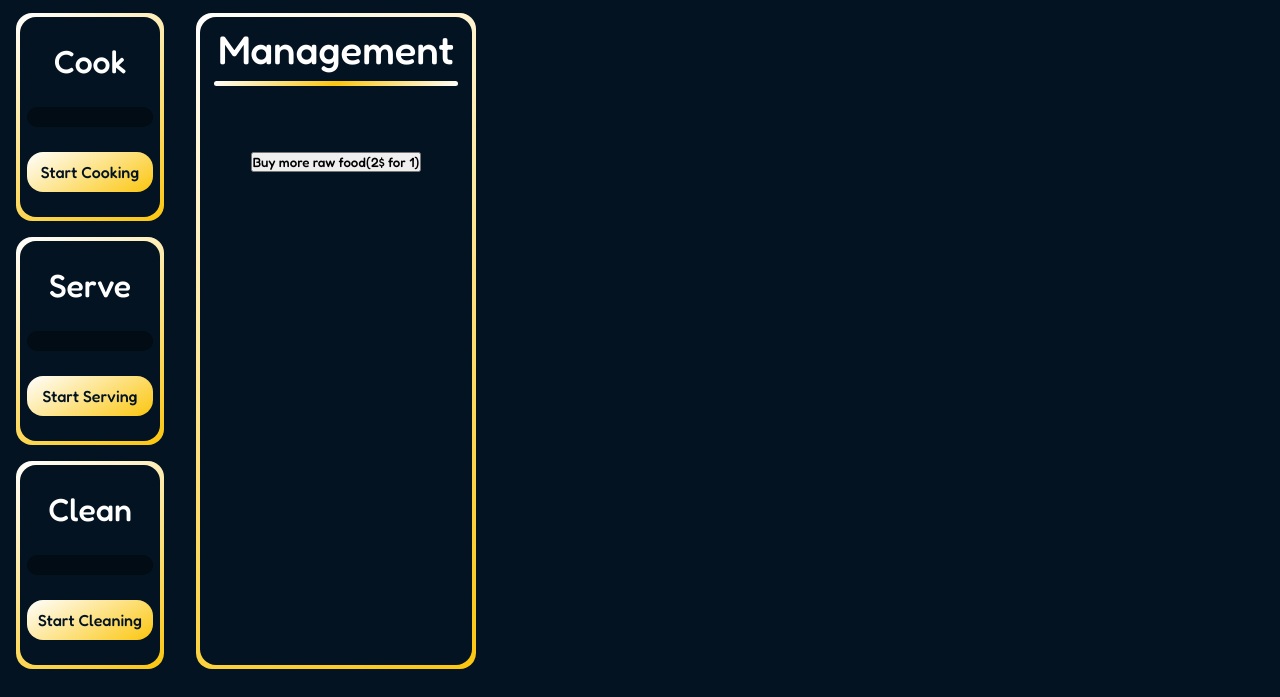
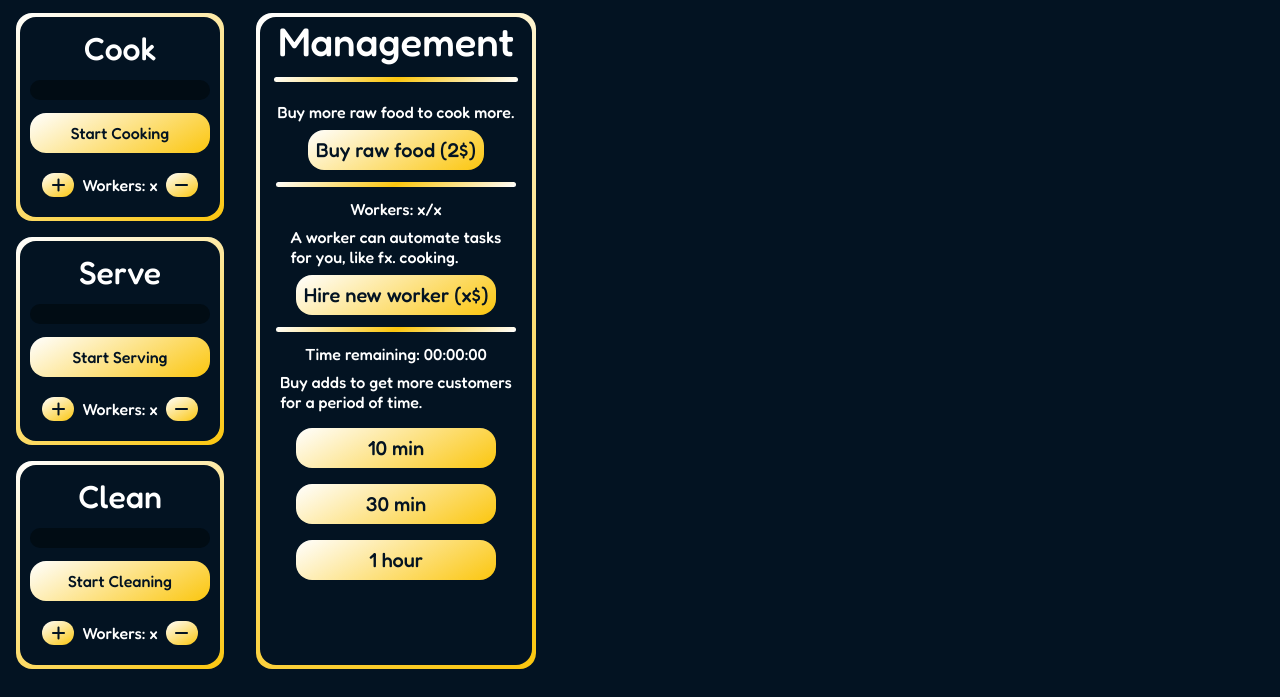
Before and after one commit to Wiggleyyyy/idle-game, a website: page index.html in a window 1280 px wide. Shown: the part 103-800 px from the top of the page. Drawn offline with nearby package versions, Linux system fonts and the light colour scheme.

Commit message:
updated ui, added ui for workers and adds

```diff
--- a/index.css
+++ b/index.css
@@ -70,7 +70,7 @@ button {
 
 .card_wrapper {
     background: linear-gradient(150deg, #fff, #fbc60e);
-    width: 17.5vh;
+    width: 25vh;
     height: 25vh;
     border-radius: 2vh;
     padding: 0.5vh;
@@ -79,7 +79,7 @@ button {
 
 .card {
     background-color: #031322;
-    width: 17.5vh;
+    width: 25vh;
     height: 25vh;
     border-radius: 2vh;
     display: flex;
@@ -137,6 +137,25 @@ button {
     background: linear-gradient(150deg, #fbc60e, #fff);
 }
 
+.card .card_workers {
+    display: flex;
+    flex-direction: row;
+    align-items: center;
+    justify-content: space-evenly;
+}
+
+.card .card_workers p {
+    font-size: 2vh;
+    display: flex;
+
+}
+
+.card .card_workers button {
+    height: 3vh;
+    width: 4vh;
+    margin: 1vh;
+}
+
 .card_wrapper_large {
     background: linear-gradient(150deg, #fff, #fbc60e);
     width: 35vh;
@@ -158,12 +177,9 @@ button {
     align-items: center;
 }
 
-.card_large * {
-    margin: 1vh;
-}
-
 .card_large hr {
-    margin: 0 0 50px 0;
+    margin-top: 1.5vh;
+    margin-bottom: 1.5vh;
     display: block;
     border: none;
     height: 5px;
@@ -175,3 +191,48 @@ button {
 .card_large label {
     font-size: 5vh;
 }
+
+.management_content {
+    display: flex;
+    flex-direction: row;
+    justify-content: space-evenly;
+    align-items: center;
+}
+
+.management_content .column {
+    display: flex;
+    flex-direction: column;
+    align-items: center;
+}
+
+.management_content .column hr {
+    width: 30vh;
+}
+
+.management_content .column button {
+    color: #031322;
+    background: linear-gradient(150deg, #fff, #fbc60e);
+    border: none;
+    border-radius: 2vh;
+    font-size: 2.5vh;
+    padding: 1vh;
+    transition: 0.3s ease;
+}
+
+.management_content .column button:hover {
+    transition: 0.3s;
+    transform: scale(1.02);
+}
+
+.management_content .column button:active {
+    background: linear-gradient(150deg, #fbc60e, #fff);
+}
+
+.management_content .column .desc {
+    margin: 1vh;
+}
+
+.management_content .column .adds_button {
+    width: 25vh;
+    margin: 1vh;
+}
--- a/index.html
+++ b/index.html
@@ -6,6 +6,7 @@
     <meta name="viewport" content="width=device-width, initial-scale=1.0">
     <link rel="stylesheet" href="./index.css">
     <link rel="icon" type="image/png" href="./assets/Images/Logo.png">
+    <link rel="stylesheet" href="https://cdnjs.cloudflare.com/ajax/libs/font-awesome/6.0.0-beta3/css/all.min.css">
     <script src="./assets/components/toasts.js"></script>
     <script src="./assets/JavaScript/actions.js"></script>
     <title>Idle cooking</title>
@@ -30,6 +31,11 @@
                     <label>Cook</label>
                     <progress id="cooking_progress" value="0" max="100"></progress>
                     <button id="cooking_button" onclick="startTask('cooking')"><span>Start Cooking</span></button>
+                    <div class="card_workers">
+                        <button onclick=""><i class="fa-solid fa-plus"></i></button>
+                        <p>Workers: x</p>
+                        <button onclick=""><i class="fa-solid fa-minus"></i></button>
+                    </div>
                 </div>
             </div>
             <div class="card_wrapper">
@@ -37,6 +43,11 @@
                     <label>Serve</label>
                     <progress id="serving_progress" value="0" max="100"></progress>
                     <button id="serving_button" onclick="startTask('serving')"><span>Start Serving</span></button>
+                    <div class="card_workers">
+                        <button onclick=""><i class="fa-solid fa-plus"></i></button>
+                        <p>Workers: x</p>
+                        <button onclick=""><i class="fa-solid fa-minus"></i></button>
+                    </div>
                 </div>
             </div>
             <div class="card_wrapper">
@@ -44,6 +55,11 @@
                     <label>Clean</label>
                     <progress id="cleaning_progress" value="0" max="100"></progress>
                     <button id="cleaning_button" onclick="startTask('cleaning')"><span>Start Cleaning</span></button>
+                    <div class="card_workers">
+                        <button onclick=""><i class="fa-solid fa-plus"></i></button>
+                        <p>Workers: x</p>
+                        <button onclick=""><i class="fa-solid fa-minus"></i></button>
+                    </div>
                 </div>
             </div>
         </div>
@@ -52,8 +68,24 @@
                 <div class="card_large">
                     <label>Management</label>
                     <hr>
-                    <div management_content>
-                        <button id="raw_food_button" onclick="buyRawfood()">Buy more raw food(2$ for 1)</button>
+                    <div class="management_content">
+                        <div class="column">
+                            <!-- BUY FOOD -->
+                            <p class="desc">Buy more raw food to cook more.</p>
+                            <button id="raw_food_button" onclick="buyRawfood()">Buy raw food (2$)</button>
+                            <hr>
+                            <!-- WORKERS -->
+                            <p id="worker_stats">Workers: x/x</p>
+                            <p class="desc">A worker can automate tasks <br> for you, like fx. cooking.</p>
+                            <button id="hire_button" onclick="">Hire new worker (x$)</button>
+                            <hr>
+                            <!-- ADDS -->
+                            <p id="adds_stats">Time remaining: 00:00:00</p>
+                            <p class="desc">Buy adds to get more customers <br> for a period of time.</p>
+                            <button class="adds_button" onclick="">10 min</button>
+                            <button class="adds_button" onclick="">30 min</button>
+                            <button class="adds_button" onclick="">1 hour</button>
+                        </div>
                     </div>
                 </div>
             </div>
```
